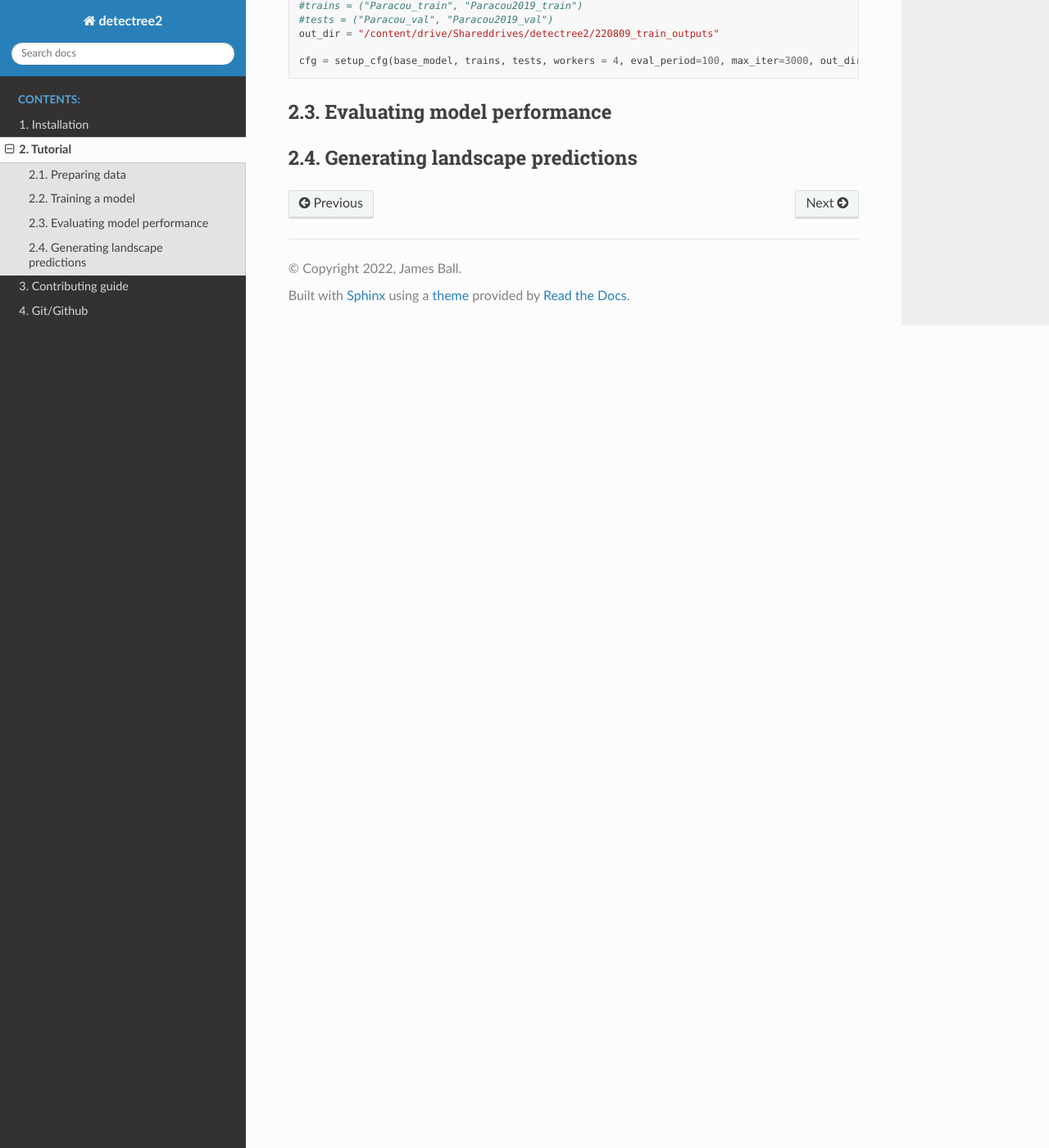
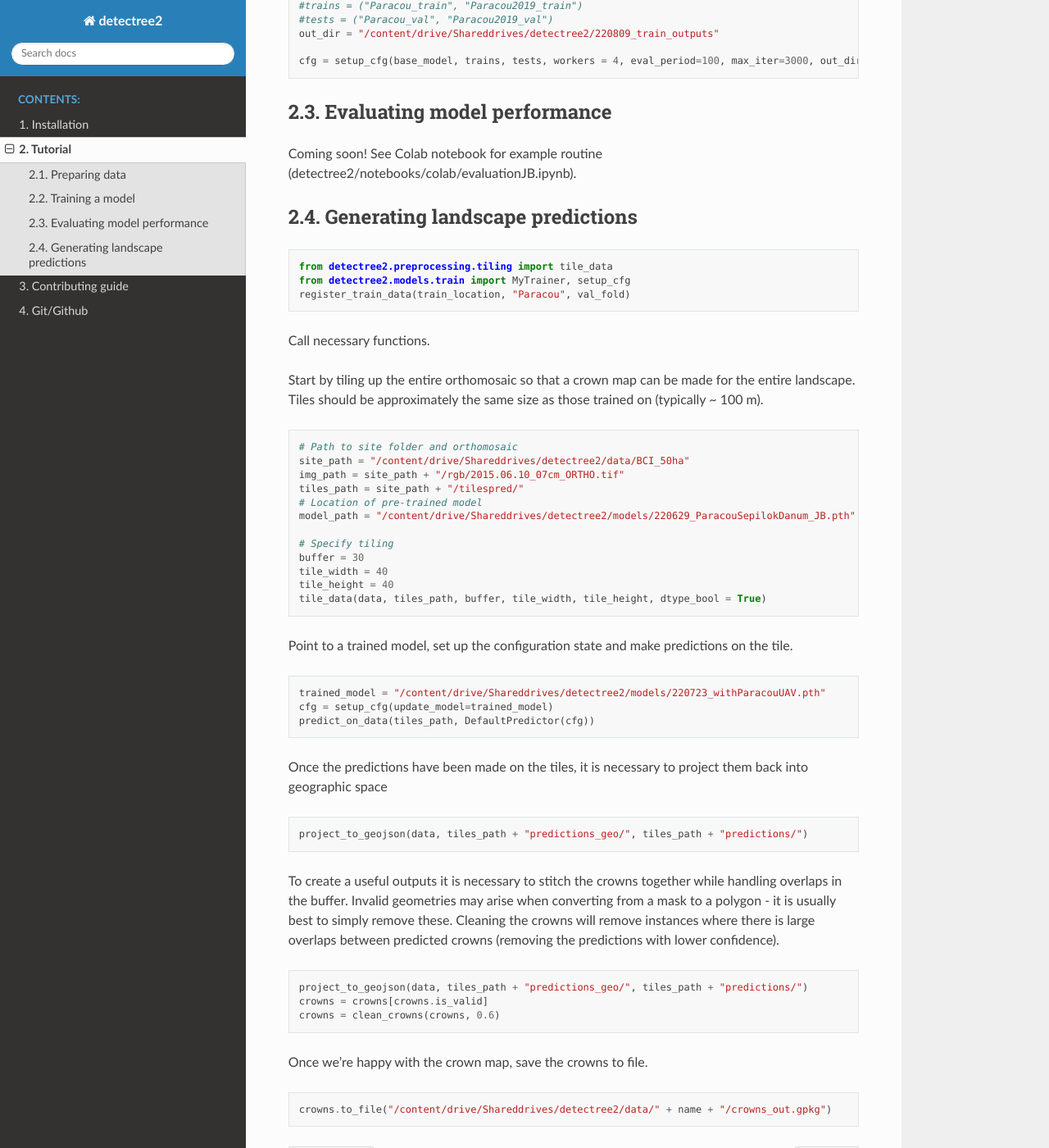
Before and after one commit to PatBall1/detectree2, a Sphinx documentation site: the page built from docs/source/tutorial.rst, in a window 1280 px wide and 1400 px high, scrolled down 2926 px. Shown: the whole window at 82% size. Built offline with Sphinx 7.4.7 and the Read the Docs theme 2.0.0, drawn with Linux system fonts in a browser that asks for light colours; pages that are not in the unit, such as notebooks, are missing from menus.

Commit message:
tutorial predictions added

```diff
--- a/docs/source/tutorial.rst
+++ b/docs/source/tutorial.rst
@@ -165,6 +165,65 @@ Supply the ``base_model`` from Detectron2's  ``model_zoo``
 Evaluating model performance
 ----------------------------
 
+Coming soon! See Colab notebook for example routine (detectree2/notebooks/colab/evaluationJB.ipynb).
 
 Generating landscape predictions
 --------------------------------
+
+.. code-block:: python
+
+   from detectree2.preprocessing.tiling import tile_data
+   from detectree2.models.train import MyTrainer, setup_cfg
+   register_train_data(train_location, "Paracou", val_fold)
+
+Call necessary functions.
+
+Start by tiling up the entire orthomosaic so that a crown map can be made for the entire landscape. Tiles should be
+approximately the same size as those trained on (typically ~ 100 m).
+
+.. code-block:: python
+
+   # Path to site folder and orthomosaic
+   site_path = "/content/drive/Shareddrives/detectree2/data/BCI_50ha"
+   img_path = site_path + "/rgb/2015.06.10_07cm_ORTHO.tif"
+   tiles_path = site_path + "/tilespred/"
+   # Location of pre-trained model
+   model_path = "/content/drive/Shareddrives/detectree2/models/220629_ParacouSepilokDanum_JB.pth"
+
+   # Specify tiling
+   buffer = 30
+   tile_width = 40
+   tile_height = 40
+   tile_data(data, tiles_path, buffer, tile_width, tile_height, dtype_bool = True)
+
+
+Point to a trained model, set up the configuration state and make predictions on the tile.
+
+.. code-block:: python
+
+   trained_model = "/content/drive/Shareddrives/detectree2/models/220723_withParacouUAV.pth"
+   cfg = setup_cfg(update_model=trained_model)
+   predict_on_data(tiles_path, DefaultPredictor(cfg))
+
+Once the predictions have been made on the tiles, it is necessary to project them back into geographic space
+
+.. code-block:: python
+
+   project_to_geojson(data, tiles_path + "predictions_geo/", tiles_path + "predictions/")
+
+To create a useful outputs it is necessary to stitch the crowns together while handling overlaps in the buffer.
+Invalid geometries may arise when converting from a mask to a polygon - it is usually best to simply remove these.
+Cleaning the crowns will remove instances where there is large overlaps between predicted crowns (removing the
+predictions with lower confidence).
+
+.. code-block:: python
+
+   project_to_geojson(data, tiles_path + "predictions_geo/", tiles_path + "predictions/")
+   crowns = crowns[crowns.is_valid]
+   crowns = clean_crowns(crowns, 0.6)
+
+Once we're happy with the crown map, save the crowns to file.
+
+.. code-block:: python
+
+   crowns.to_file("/content/drive/Shareddrives/detectree2/data/" + name + "/crowns_out.gpkg")
```
